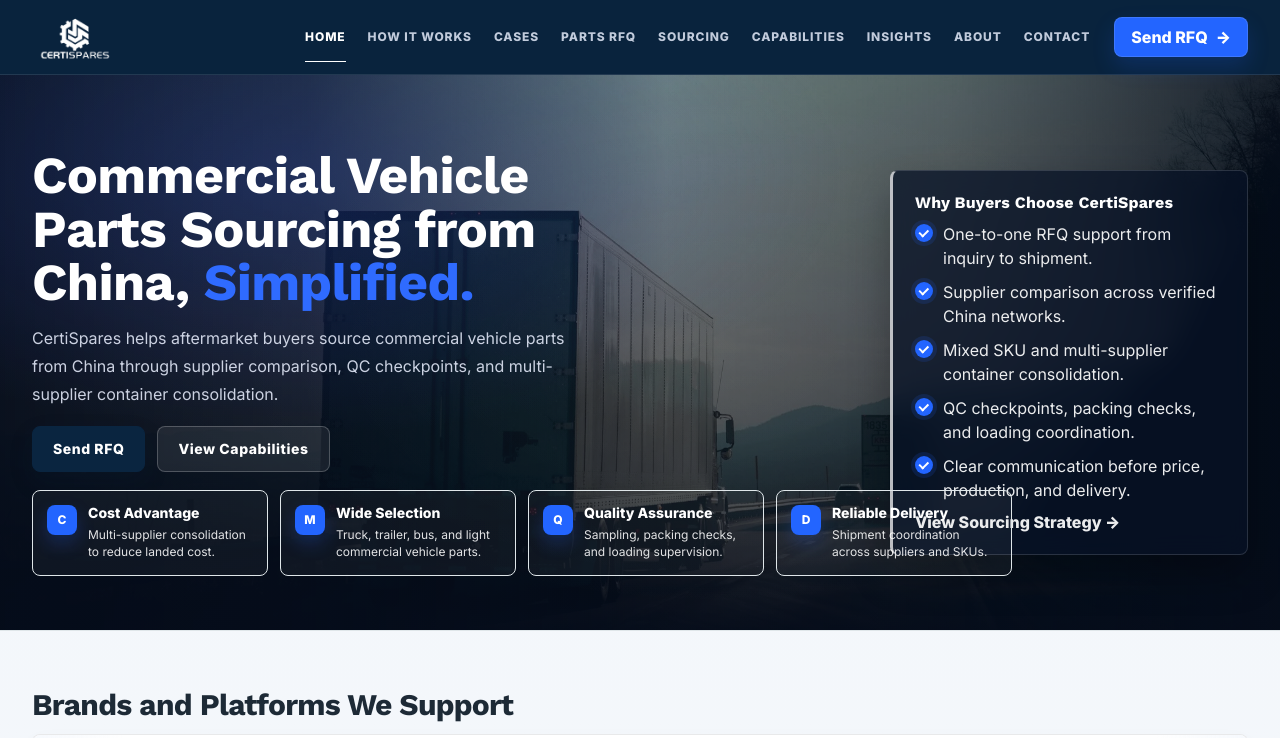
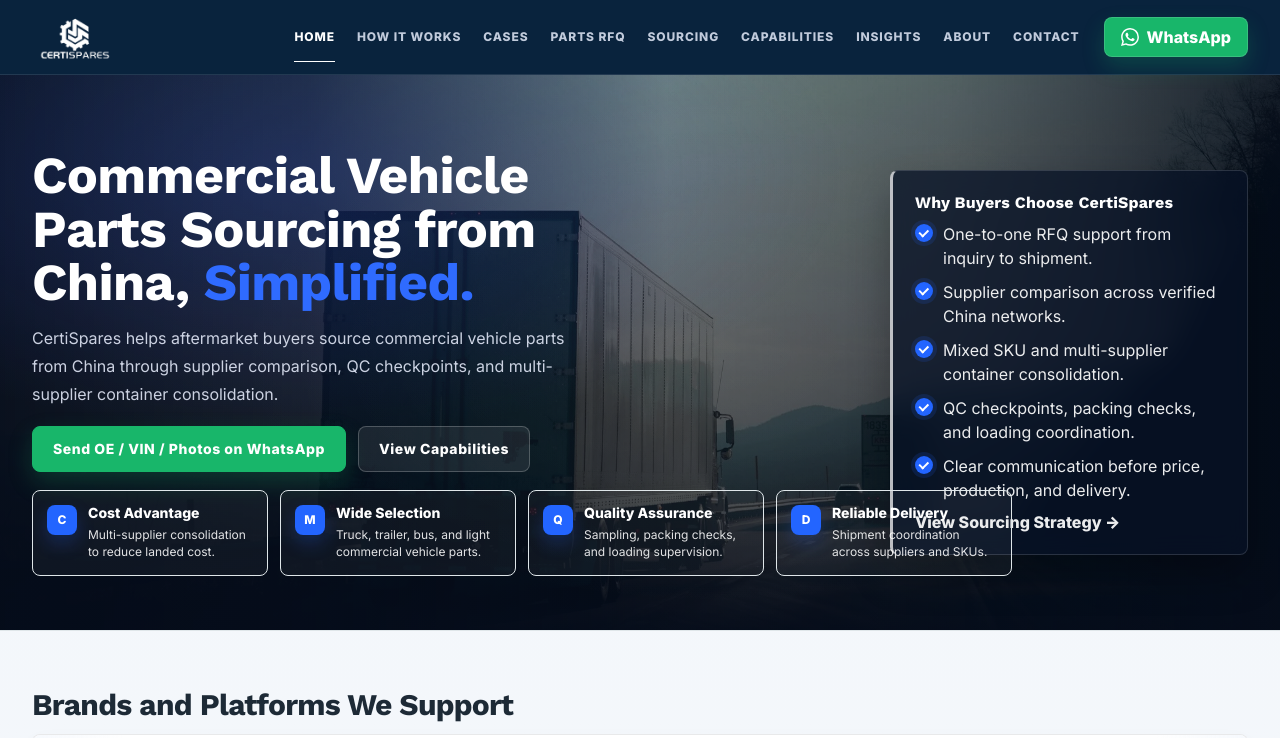
Before and after one commit to Murphycaoph/certispares-site, an Astro site: page / in a window 1280 px wide. Shown: the top 738 px of the page. Built offline with nearby package versions, Linux system fonts and the light colour scheme; Astro itself is replaced by a stand-in of ours.

Commit message:
Update WhatsApp CTA buttons

```diff
--- a/src/components/SiteHeader.astro
+++ b/src/components/SiteHeader.astro
@@ -16,6 +16,8 @@
 
 const pathname = Astro.url?.pathname || "/";
 const isActive = (href) => (href === "/" ? pathname === "/" : pathname.startsWith(href));
+const whatsappUrl = "https://wa.me/8615633022618?text=Hello%20CertiSpares%2C%20I%20want%20to%20send%20OE%20%2F%20VIN%20%2F%20photos%20for%20a%20parts%20inquiry.";
+const whatsappIcon = `<svg viewBox="0 0 24 24" aria-hidden="true" focusable="false"><path d="M17.472 14.382c-.297-.149-1.758-.867-2.03-.967-.273-.099-.471-.148-.67.15-.197.297-.767.966-.94 1.164-.173.199-.347.223-.644.075-.297-.15-1.255-.463-2.39-1.475-.883-.788-1.48-1.761-1.653-2.059-.173-.297-.018-.458.13-.606.134-.133.298-.347.446-.52.149-.174.198-.298.298-.497.099-.198.05-.371-.025-.52-.075-.149-.669-1.612-.916-2.207-.242-.579-.487-.5-.669-.51-.173-.008-.371-.01-.57-.01-.198 0-.52.074-.792.372-.272.297-1.04 1.016-1.04 2.479 0 1.462 1.065 2.875 1.213 3.074.149.198 2.096 3.2 5.077 4.487.709.306 1.262.489 1.694.625.712.227 1.36.195 1.871.118.571-.085 1.758-.719 2.006-1.413.248-.694.248-1.289.173-1.413-.074-.124-.272-.198-.57-.347m-5.421 7.403h-.004a9.87 9.87 0 0 1-5.031-1.378l-.361-.214-3.741.982.998-3.648-.235-.374a9.86 9.86 0 0 1-1.51-5.26c.001-5.45 4.436-9.884 9.888-9.884 2.64 0 5.122 1.03 6.988 2.898a9.825 9.825 0 0 1 2.893 6.994c-.003 5.45-4.437 9.884-9.885 9.884m8.413-18.297A11.815 11.815 0 0 0 12.05 0C5.495 0 .16 5.335.157 11.892c0 2.096.547 4.142 1.588 5.945L.057 24l6.305-1.654a11.882 11.882 0 0 0 5.683 1.448h.005c6.554 0 11.89-5.335 11.893-11.893a11.821 11.821 0 0 0-3.48-8.413Z" /></svg>`;
 const logoImage = {
   src: "/images/logo.webp",
   ...getImageDimensions("/images/logo.webp"),
@@ -45,7 +47,7 @@
       </nav>
 
       <div class="navActions">
-        <a class="headerCta navCta" href="/contact">Send RFQ <span aria-hidden="true">&rarr;</span></a>
+        <a class="headerCta navCta whatsappCta" href={whatsappUrl} target="_blank" rel="noopener noreferrer"><span class="whatsappLogo" set:html={whatsappIcon}></span>WhatsApp</a>
         <button
           class="hamburger"
           type="button"
@@ -80,7 +82,7 @@
   </nav>
 
   <div class="drawerCta">
-    <a class="headerCta" href="/contact">Send RFQ</a>
+    <a class="headerCta whatsappCta" href={whatsappUrl} target="_blank" rel="noopener noreferrer"><span class="whatsappLogo" set:html={whatsappIcon}></span>WhatsApp</a>
   </div>
 
 </aside>
--- a/src/layouts/BaseLayout.astro
+++ b/src/layouts/BaseLayout.astro
@@ -625,6 +625,30 @@
         background:#2f6bff;
       }
 
+      .whatsappCta{
+        background:#18b66a;
+        border-color:rgba(255,255,255,.14);
+        box-shadow:0 10px 22px rgba(24,182,106,.22);
+      }
+
+      .whatsappCta:hover{
+        background:#11985a;
+      }
+      .whatsappLogo{
+        width:18px;
+        height:18px;
+        display:inline-flex;
+        align-items:center;
+        justify-content:center;
+        flex:0 0 18px;
+      }
+
+      .whatsappLogo svg{
+        width:18px;
+        height:18px;
+        display:block;
+        fill:currentColor;
+      }
       .drawerCta a{
         display:flex;
         width:100%;
--- a/src/pages/index.astro
+++ b/src/pages/index.astro
@@ -18,6 +18,8 @@
   src: "/images/homepage/homepage-hero-truck.webp",
   ...getImageDimensions("/images/homepage/homepage-hero-truck.webp"),
 };
+
+const whatsappUrl = "https://wa.me/8615633022618?text=Hello%20CertiSpares%2C%20I%20want%20to%20send%20OE%20%2F%20VIN%20%2F%20photos%20for%20a%20parts%20inquiry.";
 
 const rfqFlowCards = [
   {
@@ -634,6 +636,18 @@
     color:#fff;
   }
 
+  .btn.whatsappBtn{
+    background:#18b66a;
+    border-color:#18b66a;
+    color:#fff;
+    box-shadow:0 10px 24px rgba(24,182,106,.22);
+  }
+
+  .btn.whatsappBtn:hover{
+    background:#11985a;
+    border-color:#11985a;
+  }
+
   .card{
     background:#fff;
     border:1px solid rgba(29,42,54,.10);
@@ -1024,7 +1038,7 @@
           </p>
 
           <div class="heroBtns">
-            <a class="btn primary" href="/contact">Send RFQ</a>
+            <a class="btn primary whatsappBtn" href={whatsappUrl} target="_blank" rel="noopener noreferrer">Send OE / VIN / Photos on WhatsApp</a>
             <a class="btn" href="/capabilities">View Capabilities</a>
           </div>
 
```
